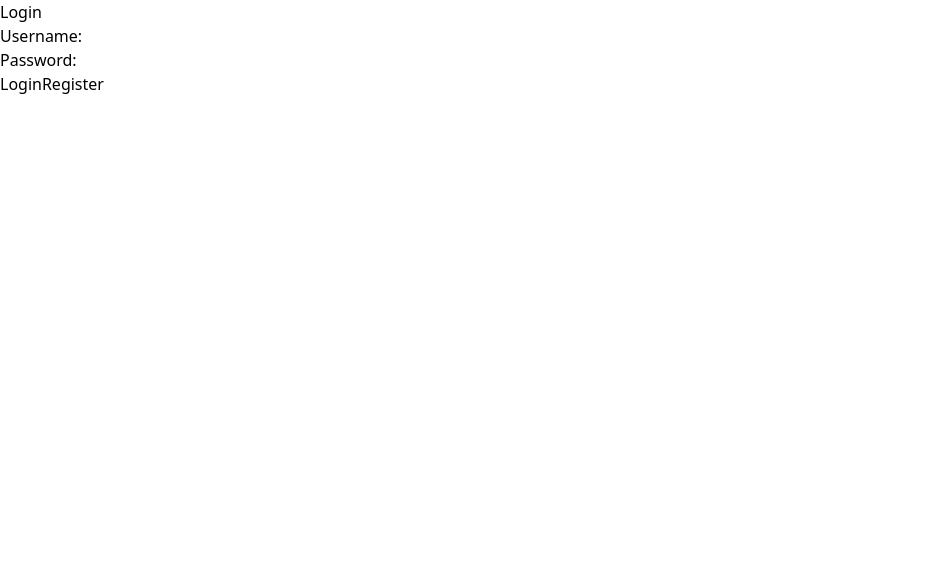
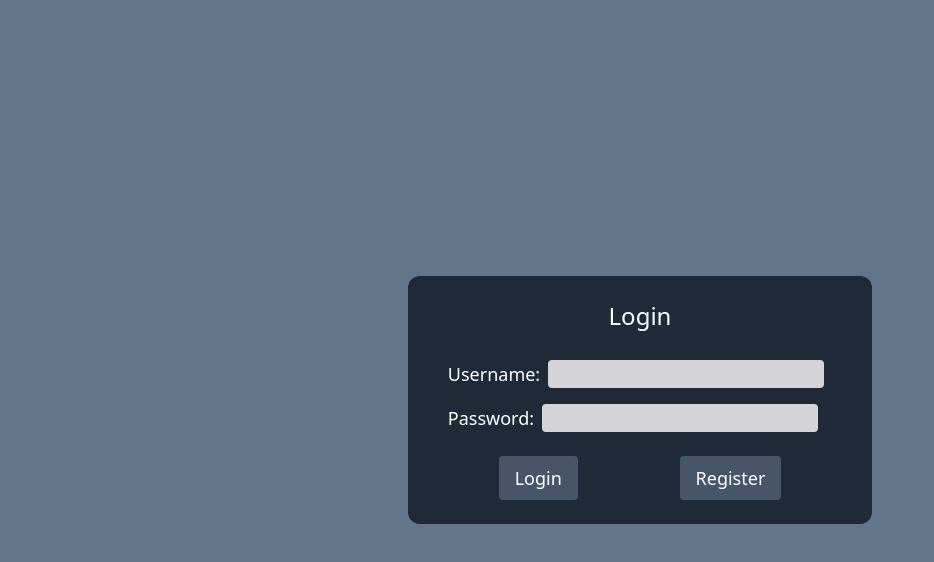
Before and after one commit to 123jsen/finance-tracker-app, a React app: page / in a window 1280 px wide. Shown: the top 562 px of the page, without its empty margins (0-934 px from the left). Built offline with nearby package versions, Linux system fonts and the light colour scheme.

Commit message:
Styled login page with tailwind

```diff
--- a/client/App.css
+++ b/client/App.css
@@ -2,6 +2,16 @@
 @tailwind components;
 @tailwind utilities;
 
-.error {
-  color:red;
+@layer components {
+  .form-input {
+    @apply my-2 mx-2 bg-zinc-300 rounded px-2 text-zinc-600;
+  }
+
+  .button {
+    @apply py-2 px-4 rounded bg-slate-600;
+  }
+
+  .button:hover {
+    @apply bg-zinc-50 text-black cursor-pointer;
+  }
 }
--- a/client/App.jsx
+++ b/client/App.jsx
@@ -25,8 +25,8 @@ export default function App() {
 
 
   return (
-    <>
+    <div className="h-screen bg-slate-500 text-white text-lg">
       {login ? <Main /> : <NoLogin />}
-    </>
+    </div>
   )
 }
--- a/client/components/LoginForm.jsx
+++ b/client/components/LoginForm.jsx
@@ -47,19 +47,21 @@ export default function LoginForm() {
   }
 
   return (
-    <>
-      <h1>Login</h1>
-      <form>
+    <div className="flex justify-center items-center h-screen">
+      <form className="bg-gray-800 px-10 py-6 rounded-xl">
+        <h1 className="text-center mb-5 text-2xl">Login</h1>
         <label>Username:</label>
-        <input {...register("name")} type='text' />
+        <input {...register("name")} type='text' className="form-input"/>
         <br />
         <label>Password:</label>
-        <input {...register("password")} type='password' />
+        <input {...register("password")} type='password' className="form-input"/>
         <br />
-        <input type='submit' value='Login' onClick={handleSubmit(handleLogin)} />
-        <input type='submit' value='Register' onClick={handleSubmit(handleRegister)} />
-        {error != null && <p className={error ? "error" : ""}>{error}</p>}
+        {error != null && <p className={error ? "text-red-600" : ""}>{error}</p>}
+        <div className="flex justify-around pt-4">
+          <input type='submit' value='Login' onClick={handleSubmit(handleLogin)} className="button"/>
+          <input type='submit' value='Register' onClick={handleSubmit(handleRegister)} className="button"/>
+        </div>
       </form>
-    </>
+    </div>
   );
 }
```
